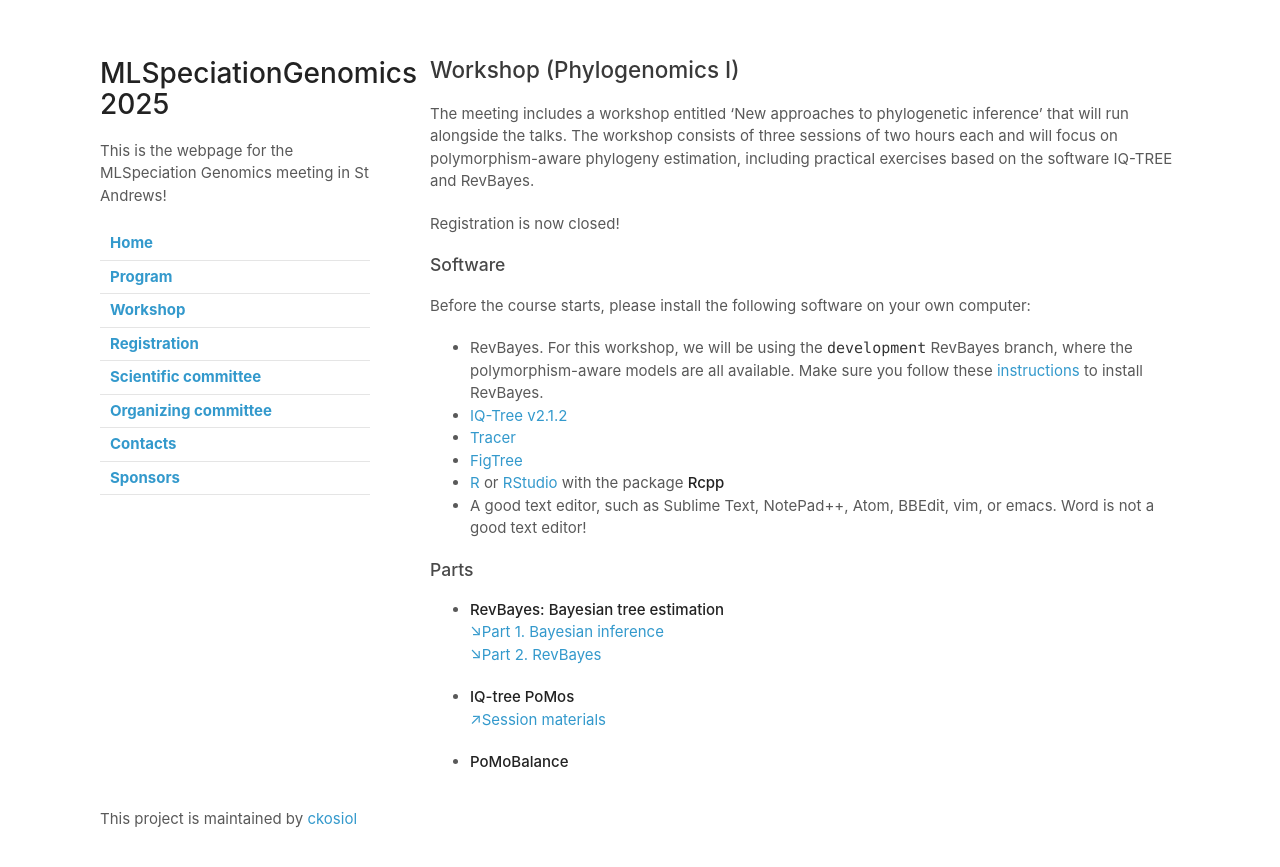
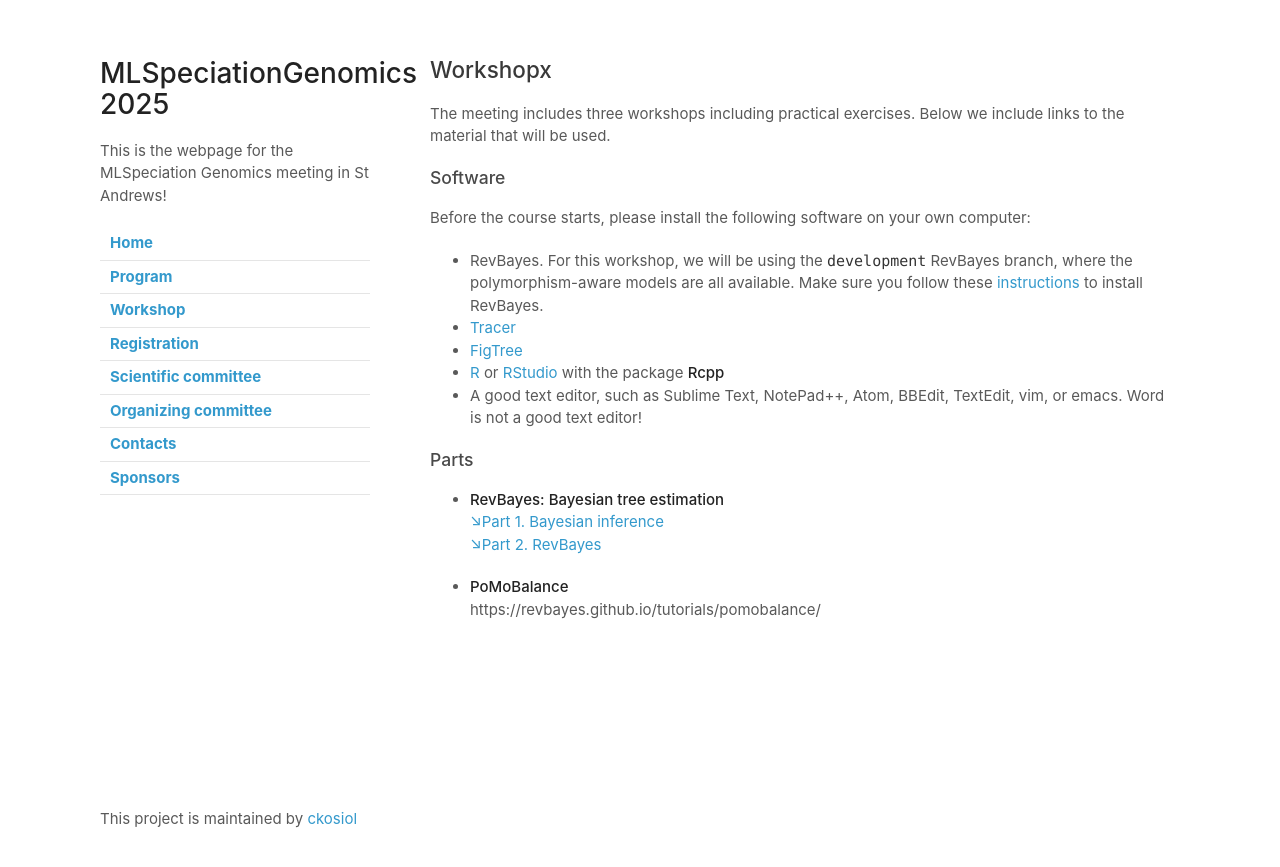
Before and after one commit to ckosiol/MLSpeciationGenomics, a Jekyll site: the page built from workshop.md, in a window 1280 px wide. Shown: the top 867 px of the page. Built offline with Jekyll 4.4.1, drawn with Linux system fonts in a browser that asks for light colours; our own code applies the rules of GitHub Pages for plain Markdown files.

Commit message:
Update workshop.md

````diff
--- a/workshop.md
+++ b/workshop.md
@@ -1,19 +1,16 @@
-## Workshop (Phylogenomics I)
+## Workshopx
 
-The meeting includes a workshop entitled 'New approaches to phylogenetic inference' that will run alongside the talks. The workshop consists of three sessions of two hours each and will focus on polymorphism-aware phylogeny estimation, including practical exercises based on the software IQ-TREE and RevBayes.
-
-Registration is now closed!
+The meeting includes three workshops including practical exercises. Below we include links to the material that will be used.
 
 ### Software
 
 Before the course starts, please install the following software on your own computer:
 
 * RevBayes. For this workshop, we will be using the ```development``` RevBayes branch, where the polymorphism-aware models are all available. Make sure you follow these [instructions](revbayes.md) to install RevBayes.
-* [IQ-Tree v2.1.2](http://www.iqtree.org/)
 * [Tracer](https://beast.community/tracer)
 * [FigTree](https://github.com/rambaut/figtree/releases)
 * [R](https://www.r-project.org/) or [RStudio](https://rstudio.com/) with the package **Rcpp**
-* A good text editor, such as Sublime Text, NotePad++, Atom, BBEdit, vim, or emacs. Word is not a good text editor!
+* A good text editor, such as Sublime Text, NotePad++, Atom, BBEdit, TextEdit, vim, or emacs. Word is not a good text editor!
 
 ### Parts
 
@@ -22,8 +19,6 @@ Before the course starts, please install the following software on your own comp
 [&#8600;Part 2. RevBayes](/assets/session1/2.pdf)<br/>
 
 
-* **IQ-tree PoMos**<br/>
-[&#8599;Session materials](https://github.com/pomo-dev/micphy-workshop/)<br/>
-
 * **PoMoBalance**<br/>
+https://revbayes.github.io/tutorials/pomobalance/
 <br/>
````
